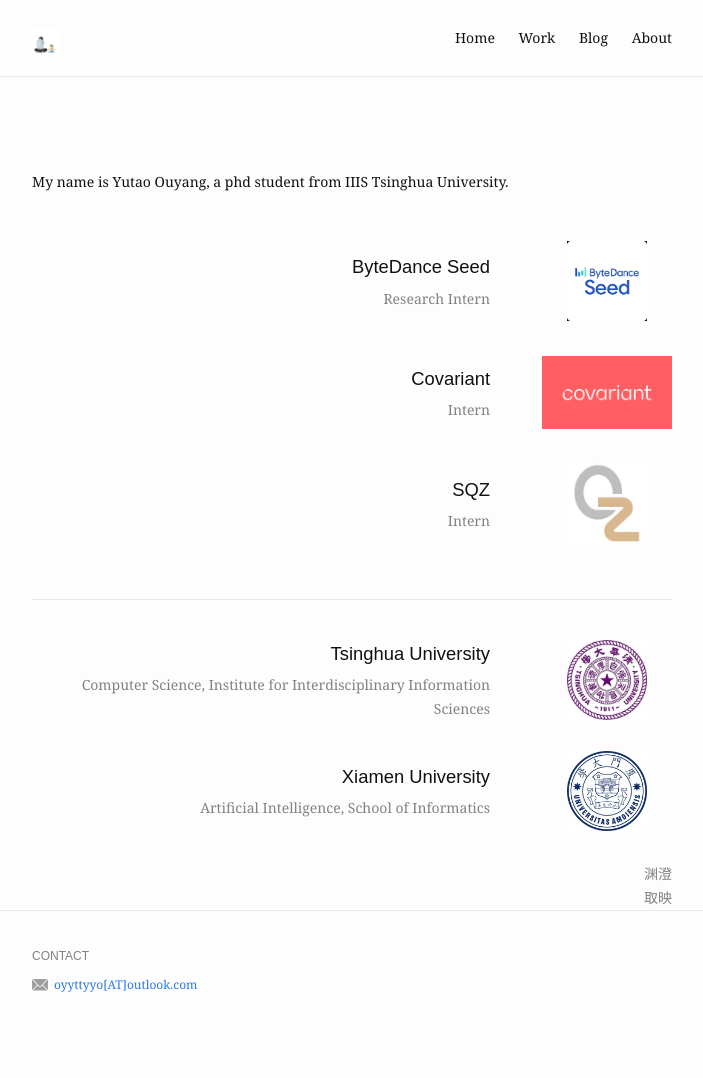
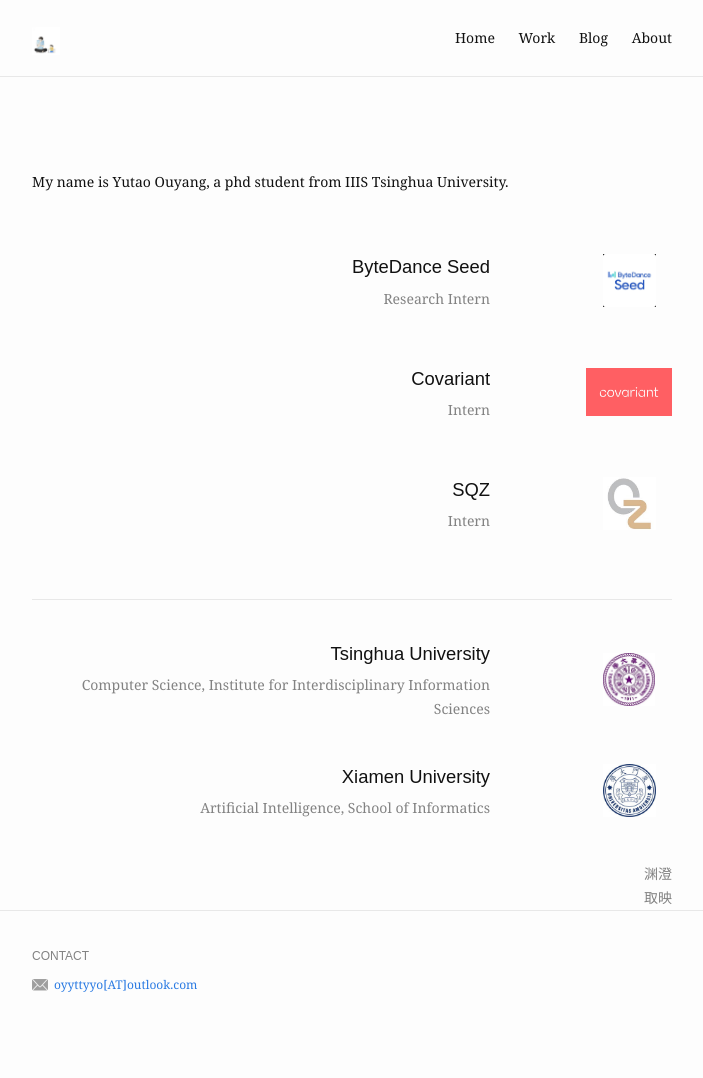
Before and after one commit to shihusi/shihusi.github.io, a Jekyll site: the page built from about.md, in a window 1280 px wide. Shown: the whole page, without its empty margins (288-991 px from the left). Built offline with Jekyll 4.4.1, drawn with Linux system fonts in a browser that asks for light colours.

Commit message:
[style] small icon

```diff
--- a/_sass/_about.scss
+++ b/_sass/_about.scss
@@ -34,8 +34,8 @@
 }
 
 .about-entry-logo img {
-  width: 130px;
-  height: 80px;
+  width: 86px;
+  height: 53px;
   object-fit: contain;
 }
 
@@ -63,7 +63,7 @@
   }
 
   .about-entry-logo img {
-    width: 96px;
-    height: 60px;
+    width: 64px;
+    height: 40px;
   }
 }
```
